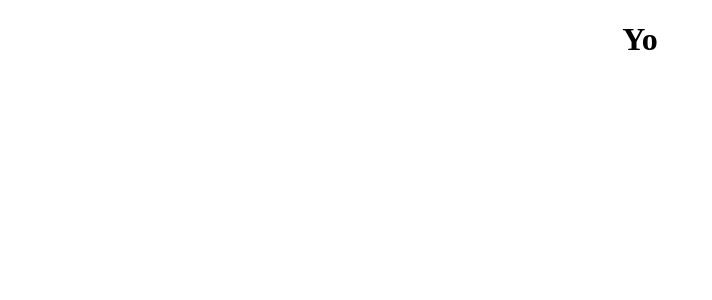
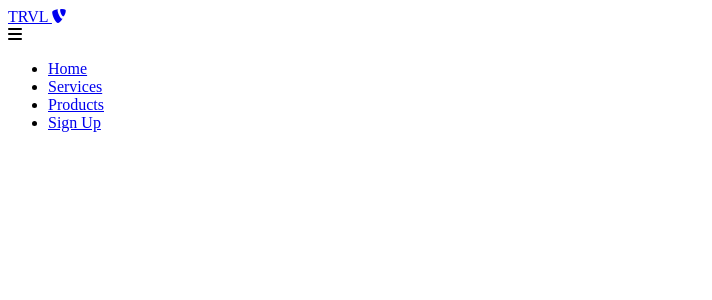
Before and after one commit to ascenDeveloper/AppTravel-React, a React (Create React App) app: page / in a window 1280 px wide. Shown: the top 300 px of the page, without its empty margins (0-712 px from the left). Built offline with nearby package versions, Linux system fonts and the light colour scheme.

Commit message:
Navbar avance estructura

```diff
--- a/package.json
+++ b/package.json
@@ -8,6 +8,7 @@
     "@testing-library/user-event": "^13.5.0",
     "react": "^18.1.0",
     "react-dom": "^18.1.0",
+    "react-router-dom": "^6.3.0",
     "react-scripts": "5.0.1",
     "web-vitals": "^2.1.4"
   },
--- a/public/index.html
+++ b/public/index.html
@@ -1,15 +1,14 @@
 <!DOCTYPE html>
 <html lang="en">
+
 <head>
   <meta charset="utf-8" />
   <link rel="icon" href="%PUBLIC_URL%/favicon.ico" />
   <meta name="viewport" content="width=device-width, initial-scale=1" />
   <meta name="theme-color" content="#000000" />
-    <meta
-      name="description"
-      content="Web site created using create-react-app"
-    />
+  <meta name="description" content="Web site created using create-react-app" />
   <link rel="apple-touch-icon" href="%PUBLIC_URL%/logo192.png" />
+  <script src="https://kit.fontawesome.com/f61c40ab86.js" crossorigin="anonymous"></script>
   <!--
       manifest.json provides metadata used when your web app is installed on a
       user's mobile device or desktop. See https://developers.google.com/web/fundamentals/web-app-manifest/
@@ -26,6 +25,7 @@
     -->
   <title>React App</title>
 </head>
+
 <body>
   <noscript>You need to enable JavaScript to run this app.</noscript>
   <div id="root"></div>
@@ -40,4 +40,5 @@
       To create a production bundle, use `npm run build` or `yarn build`.
     -->
 </body>
+
 </html>
--- a/src/App.js
+++ b/src/App.js
@@ -1,11 +1,18 @@
 import React from 'react';
+import Navbar from './components/Navbar.jsx';
+import { BrowserRouter as  Router, Routes , Route} from 'react-router-dom';
 import './App.css';
 
 function App() {
   return (
-    <div className="App">
-      <h1>Yo</h1>
-    </div>
+    <>
+      <Router>
+        <Navbar/>
+        <Routes>
+          <Route path = '/' exact />
+        </Routes>
+      </Router>
+    </>
   );
 }
 
--- /dev/null
+++ b/src/components/Button.jsx
@@ -0,0 +1 @@
+import React from 'react'
--- /dev/null
+++ b/src/components/Navbar.jsx
@@ -0,0 +1,42 @@
+import React, {useState} from 'react';
+import { Link } from 'react-router-dom';
+
+function Navbar() {
+  const [click, setClick] = useState(false);
+
+  const handleCLick = () => setClick(!click);
+
+  const closeMobileMenu = () => setClick(false);
+
+  return (
+    <>
+        <nav className='navbar'>
+            <div className='navbar-container'>
+                <Link to="/" className='navbar-logo'>
+                    TRVL <i className="fab fa-typo3" />
+                </Link>
+                <div className='menu-icon' onClick={handleCLick}>
+                  <i className={click ? 'fas fa-times ' : 'fas fa-bars'} />
+                </div>
+                <ul className={click ? 'nav-menu active' : 'nav menu'}>
+                  <li className="nav-item">
+                    <Link to = '/' className='nav-links' onClick={closeMobileMenu}>Home</Link>
+                  </li>
+                  <li className="nav-item">
+                    <Link to = '/' className='nav-links' onClick={closeMobileMenu}>Services</Link>
+                  </li>
+                  <li className="nav-item">
+                    <Link to = '/' className='nav-links' onClick={closeMobileMenu}>Products</Link>
+                  </li>
+                  <li className="nav-item">
+                    <Link to = '/' className='nav-links-mobile' onClick={closeMobileMenu}>Sign Up</Link>
+                  </li>
+                </ul>
+            </div>
+        </nav>
+
+    </>
+  )
+}
+
+export default Navbar
```
Also changed, not shown: src/components/Navbar.js (deleted, +0 -15 lines), src/components/Button.css (added), 1 other file (tests, documents, lock files or other folders). Lines whose indentation alone changed are shown as unchanged.
